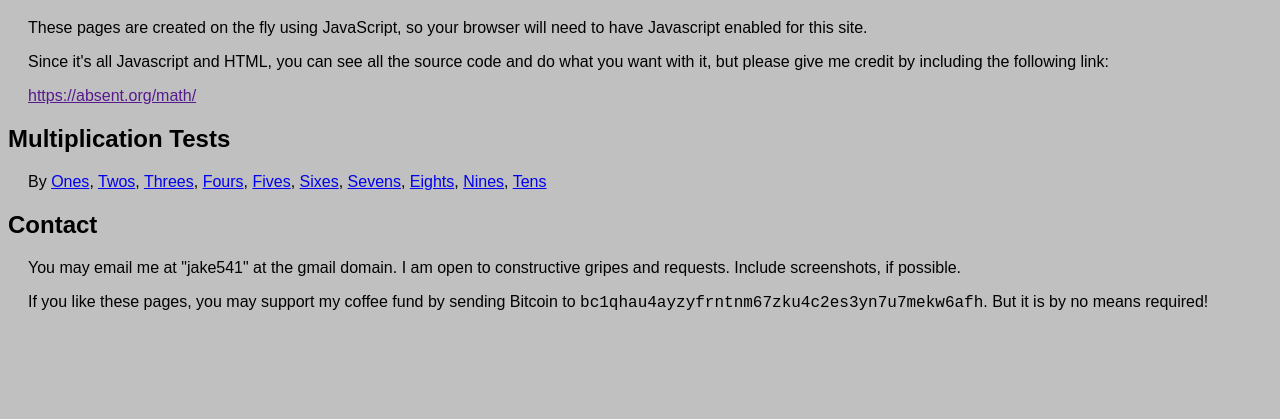
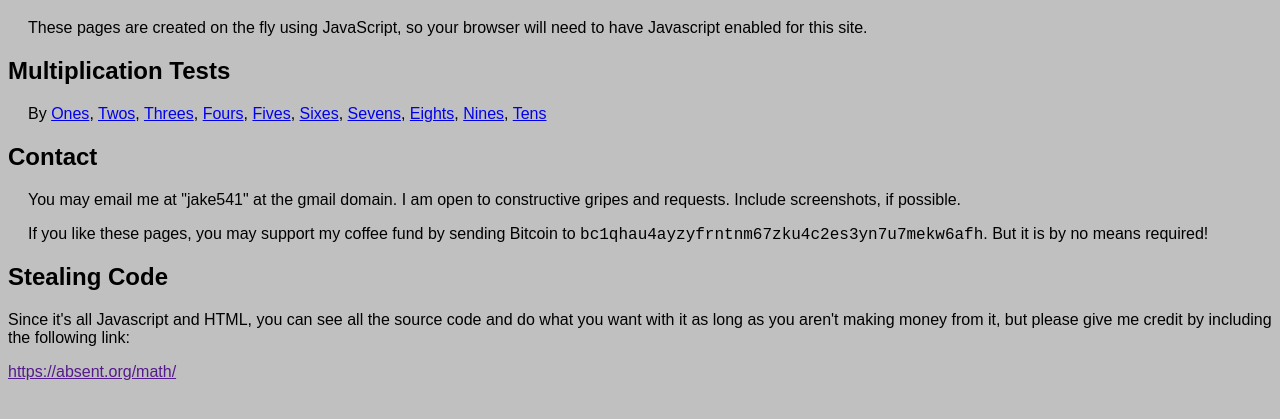
Before and after one commit to codejake/math-sheets, a plain HTML site: page index.html in a window 1280 px wide. Shown: the part 61-480 px from the top of the page. Drawn offline with Linux system fonts and the light colour scheme.

Commit message:
Edited index.html

```diff
--- a/index.html
+++ b/index.html
@@ -34,13 +34,6 @@
 	<div class="content">
 		<p>These pages are created on the fly using JavaScript, so your
 			browser will need to have Javascript enabled for this site.</p>
-
-		<p>Since it's all Javascript and HTML, you can see all the source code
-			and do what you want with it, but please give me credit by
-			including the following link:</p>
-		<p>
-			<a href=""https://absent.org/math/>https://absent.org/math/</a>
-		</p>
 	</div>
 
 	<h2>Multiplication Tests</h2>
@@ -69,5 +62,12 @@
 		<p>If you like these pages, you may support my coffee fund by sending Bitcoin to <span class="address">bc1qhau4ayzyfrntnm67zku4c2es3yn7u7mekw6afh</span>. But it is by no means required!
 	</div>
 
+	<h2>Stealing Code</h2>
+		<p>Since it's all Javascript and HTML, you can see all the source code
+			and do what you want with it as long as you aren't making money
+			from it, but please give me credit by including the following link:</p>
+		<p>
+			<a href=""https://absent.org/math/>https://absent.org/math/</a>
+		</p>
 </body>
 </html>
```
